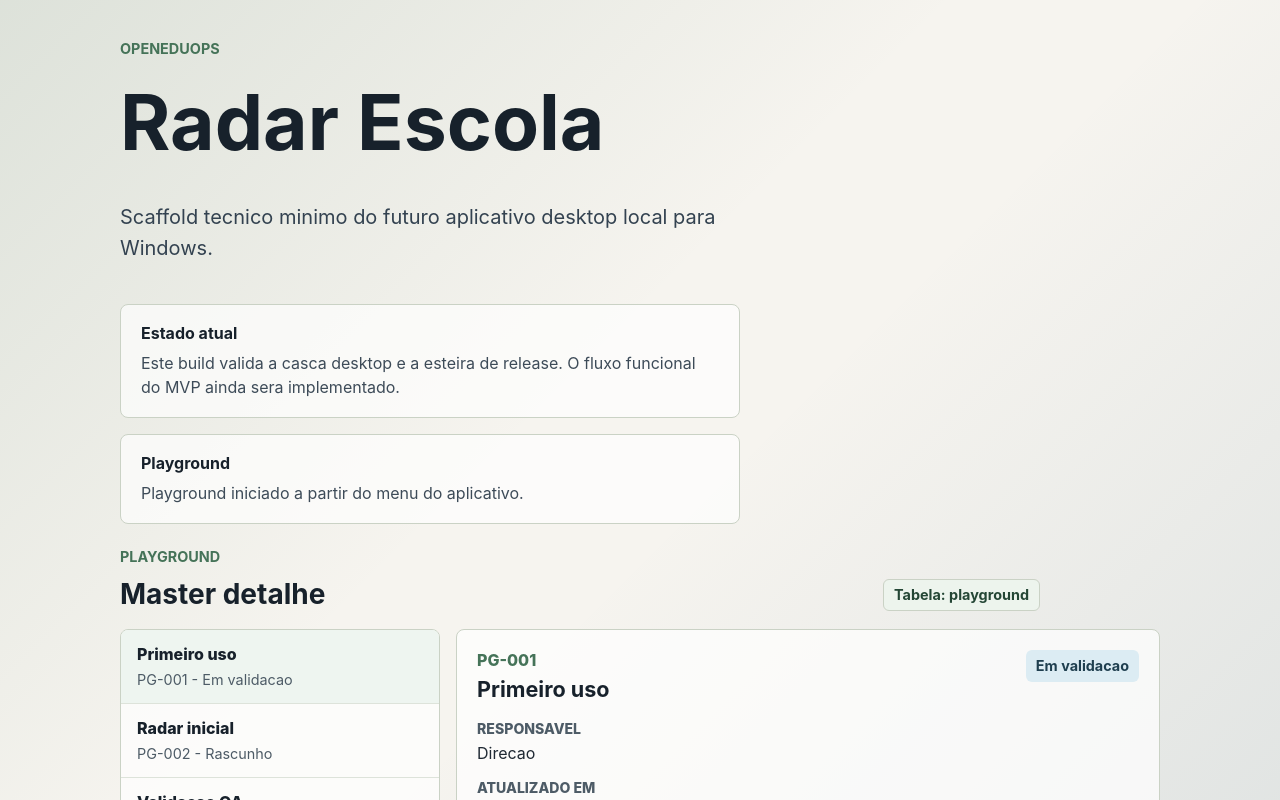
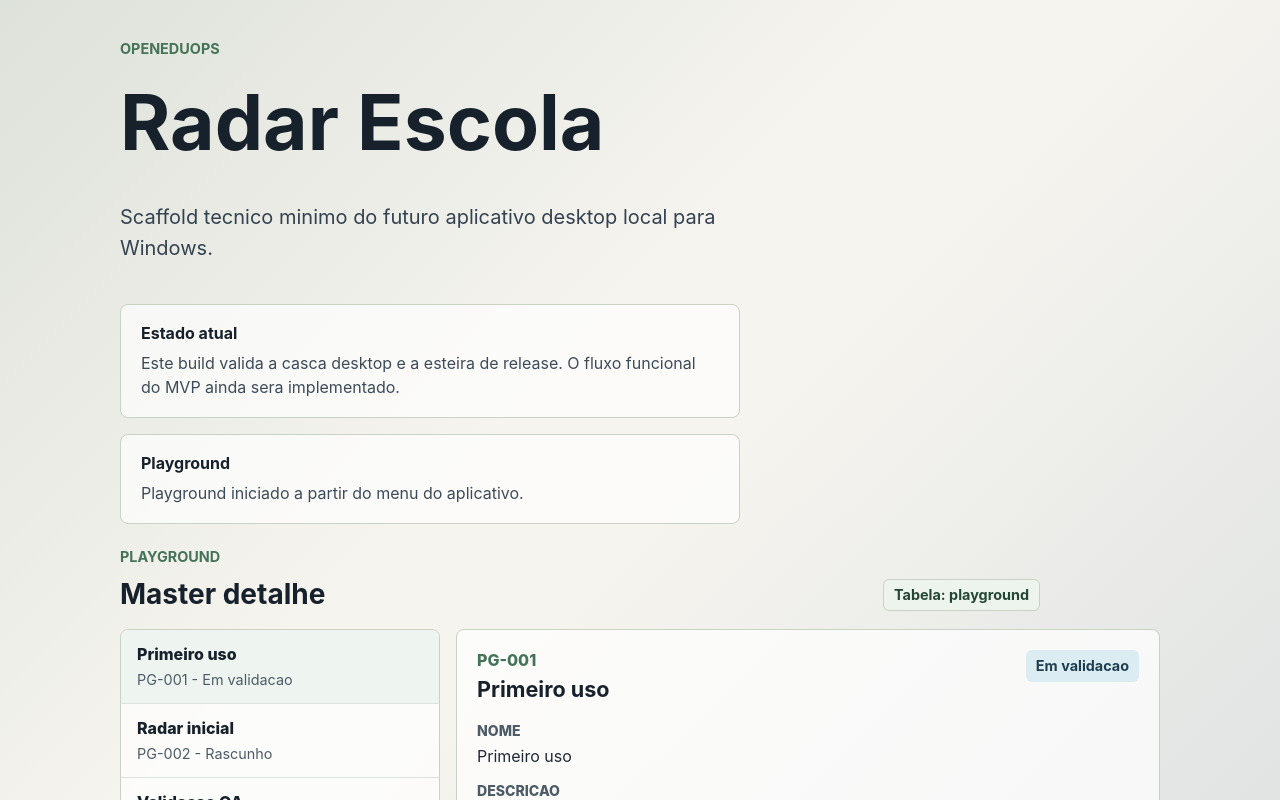
Before and after one commit to OpenEduOps/radar-escola, a React (Vite) app: page / in a window 1280 px wide. Both pictures are taken after a click on the button "Iniciar playground". Shown: the top 800 px of the page. Built offline with nearby package versions, Linux system fonts and the light colour scheme.

Commit message:
Alinha campos da tabela playground
Define nome, descricao e status como campos de negocio do registro playground usado pelo master detalhe inicial.

```diff
--- a/src/features/playground/PlaygroundMasterDetail.tsx
+++ b/src/features/playground/PlaygroundMasterDetail.tsx
@@ -37,7 +37,7 @@ export function PlaygroundMasterDetail() {
               onClick={() => setSelectedId(record.id)}
               type="button"
             >
-              <span>{record.title}</span>
+              <span>{record.nome}</span>
               <small>
                 {record.id} - {statusLabels[record.status]}
               </small>
@@ -49,7 +49,7 @@ export function PlaygroundMasterDetail() {
           <div className="detail-heading">
             <div>
               <span className="record-id">{selectedRecord.id}</span>
-              <h3>{selectedRecord.title}</h3>
+              <h3>{selectedRecord.nome}</h3>
             </div>
             <span className="status-badge">
               {statusLabels[selectedRecord.status]}
@@ -58,20 +58,16 @@ export function PlaygroundMasterDetail() {
 
           <dl className="detail-fields">
             <div>
-              <dt>Responsavel</dt>
-              <dd>{selectedRecord.owner}</dd>
+              <dt>Nome</dt>
+              <dd>{selectedRecord.nome}</dd>
             </div>
             <div>
-              <dt>Atualizado em</dt>
-              <dd>{selectedRecord.updatedAt}</dd>
+              <dt>Descricao</dt>
+              <dd>{selectedRecord.descricao}</dd>
             </div>
             <div>
-              <dt>Resumo</dt>
-              <dd>{selectedRecord.summary}</dd>
-            </div>
-            <div>
-              <dt>Proximo passo</dt>
-              <dd>{selectedRecord.nextStep}</dd>
+              <dt>Status</dt>
+              <dd>{statusLabels[selectedRecord.status]}</dd>
             </div>
           </dl>
         </article>
--- a/src/features/playground/playgroundData.ts
+++ b/src/features/playground/playgroundData.ts
@@ -2,40 +2,28 @@ export const PLAYGROUND_TABLE_NAME = "playground";
 
 export type PlaygroundRecord = {
   id: string;
-  title: string;
+  nome: string;
+  descricao: string;
   status: "rascunho" | "em_validacao" | "pronto";
-  owner: string;
-  updatedAt: string;
-  summary: string;
-  nextStep: string;
 };
 
 export const playgroundRecords: PlaygroundRecord[] = [
   {
     id: "PG-001",
-    title: "Primeiro uso",
+    nome: "Primeiro uso",
+    descricao: "Validar abertura do app, configuracao inicial e leitura do menu.",
     status: "em_validacao",
-    owner: "Direcao",
-    updatedAt: "2026-06-01",
-    summary: "Validar abertura do app, configuracao inicial e leitura do menu.",
-    nextStep: "Conectar este fluxo ao bootstrap SQLite.",
   },
   {
     id: "PG-002",
-    title: "Radar inicial",
+    nome: "Radar inicial",
+    descricao: "Experimentar a navegacao entre lista e detalhe antes do MVP.",
     status: "rascunho",
-    owner: "Equipe de produto",
-    updatedAt: "2026-06-01",
-    summary: "Experimentar a navegacao entre lista e detalhe antes do MVP.",
-    nextStep: "Trocar seed local por consulta da tabela playground.",
   },
   {
     id: "PG-003",
-    title: "Validacao QA",
+    nome: "Validacao QA",
+    descricao: "Conferir estados basicos, selecao e detalhe do registro.",
     status: "pronto",
-    owner: "QA",
-    updatedAt: "2026-06-01",
-    summary: "Conferir estados basicos, selecao e detalhe do registro.",
-    nextStep: "Criar teste automatizado quando o runner de UI existir.",
   },
 ];
```
